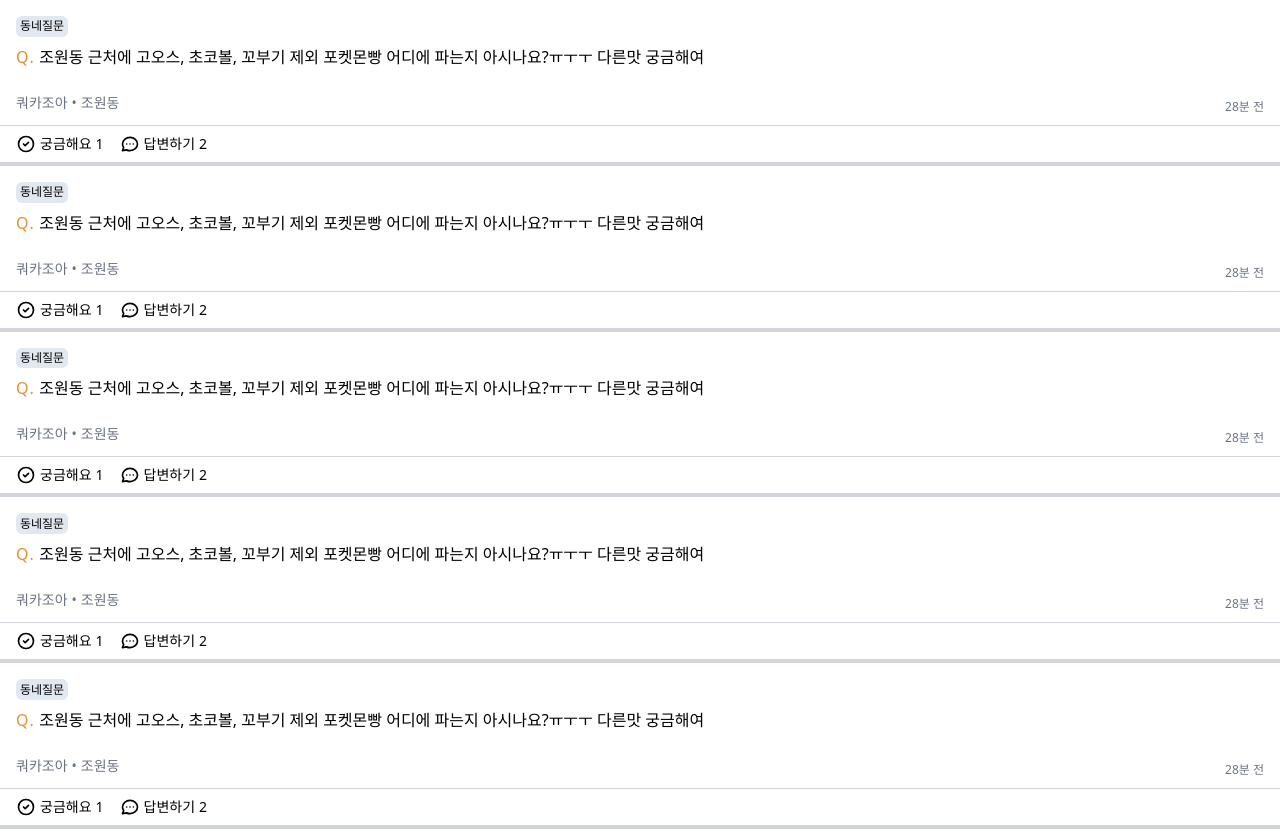
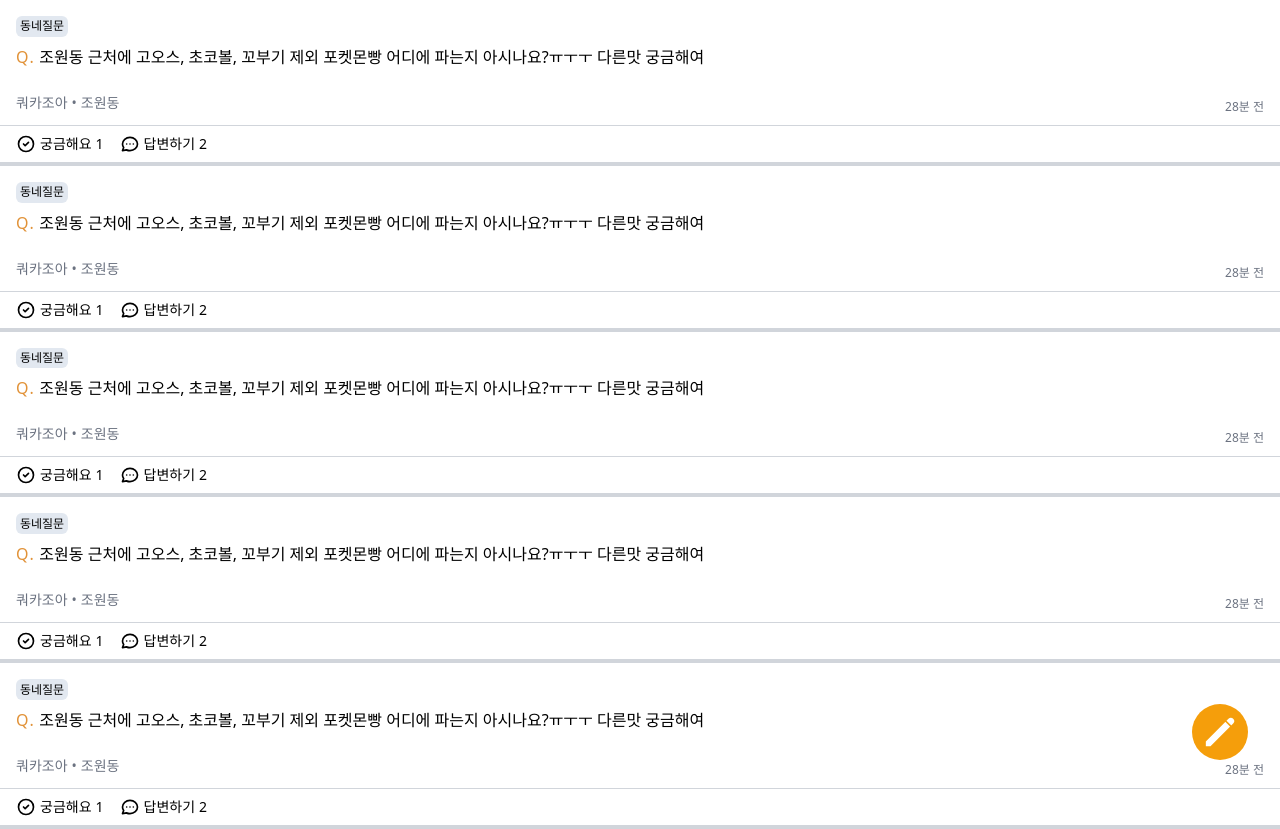
Before and after one commit to rnrudxo2872/market-c, a Next.js app: page /community in a window 1280 px wide. Built offline with nearby package versions, Linux system fonts and the light colour scheme.

Commit message:
community - index 쓰기 버튼 추가

```diff
--- a/pages/community/index.tsx
+++ b/pages/community/index.tsx
@@ -74,6 +74,22 @@ const Community: NextPage = () => {
           </section>
         </div>
       ))}
+      <button className="fixed bottom-10 right-8 rounded-full bg-amber-500 p-2 text-amber-500">
+        <svg
+          className="w-10 h-10 fill-white"
+          fill="none"
+          stroke="currentColor"
+          viewBox="0 0 24 24"
+          xmlns="http://www.w3.org/2000/svg"
+        >
+          <path
+            strokeLinecap="round"
+            strokeLinejoin="round"
+            strokeWidth="1"
+            d="M15.232 5.232l3.536 3.536m-2.036-5.036a2.5 2.5 0 113.536 3.536L6.5 21.036H3v-3.572L16.732 3.732z"
+          ></path>
+        </svg>
+      </button>
     </>
   );
 };
```
